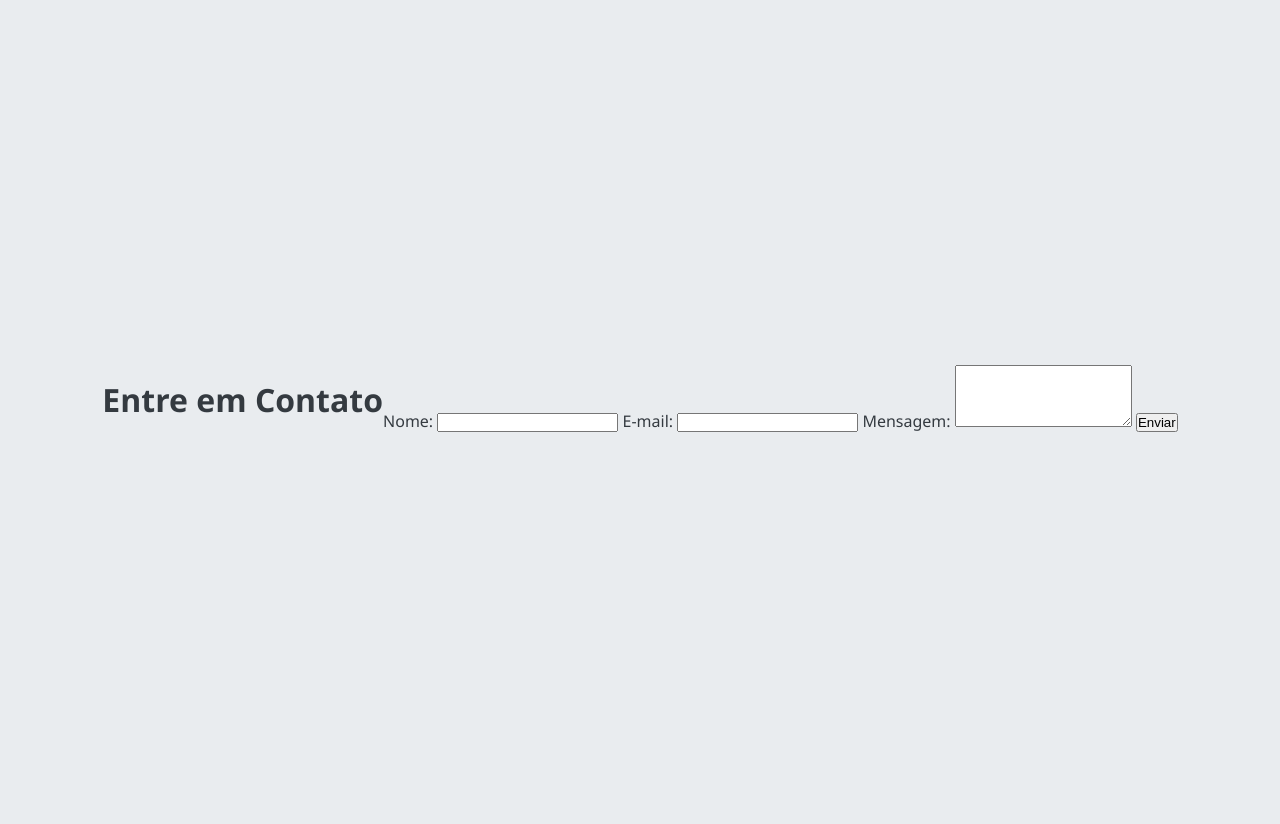
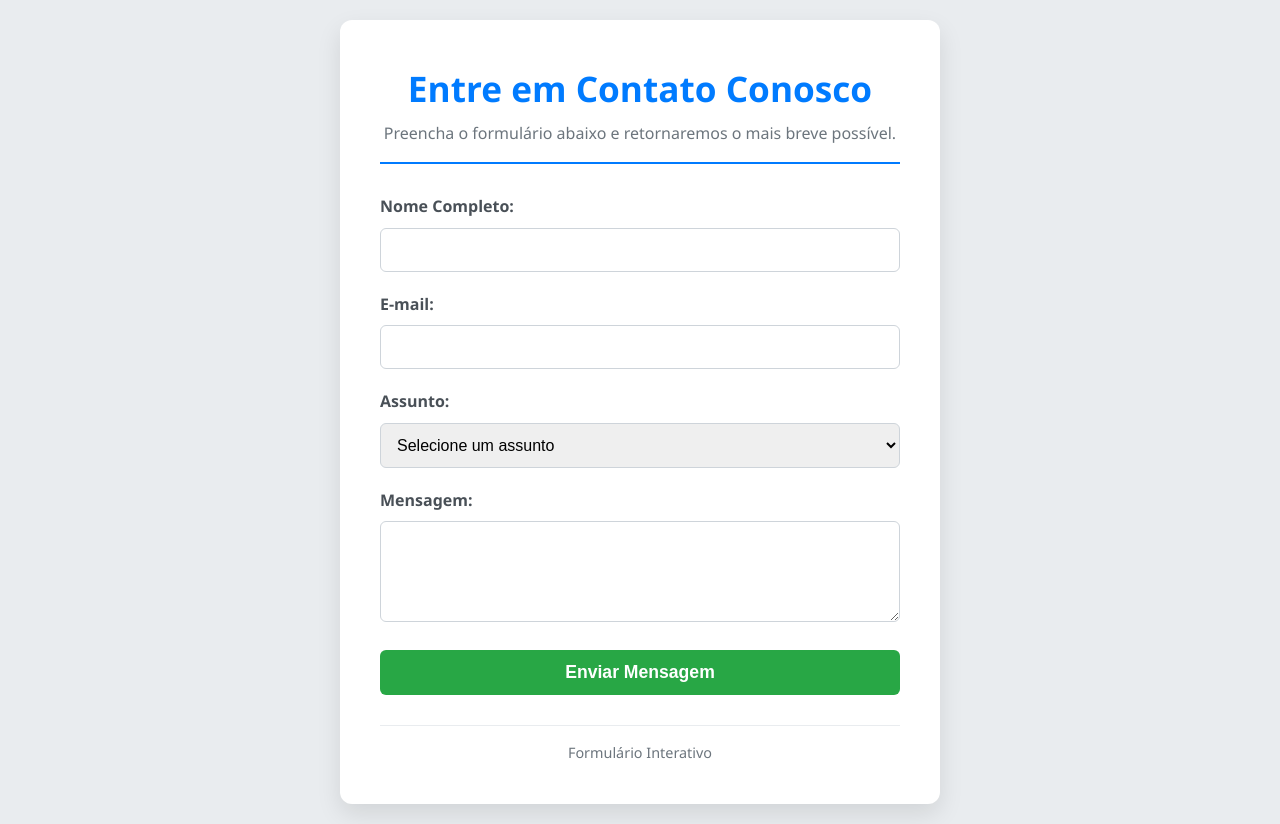
Before and after one commit to malulattaa/Gitflow_Project, a plain HTML site: page index.html in a window 1280 px wide. Before the commit the page ends 800 px from the top, so only its background shows below. Drawn offline with Linux system fonts and the light colour scheme.

Commit message:
feat(melhora-html): adiciona header, main, footer e estrutura semântica

```diff
--- a/index.html
+++ b/index.html
@@ -7,19 +7,41 @@
     <link rel="stylesheet" href="style.css">
 </head>
 <body>
-    <h1>Entre em Contato</h1>
-
-    <form id="contactForm">
-        <label for="nome">Nome:</label>
-        <input type="text" id="nome" name="nome" required />
-
-        <label for="email">E-mail:</label>
-        <input type="email" id="email" name="email" required />
-
-        <label for="mensagem">Mensagem:</label>
-        <textarea id="mensagem" name="mensagem" rows="4" required></textarea>
-
-        <button type="submit">Enviar</button>
-    </form>
+    <div class="container">
+        <header>
+            <h1>Entre em Contato Conosco</h1>
+            <p>Preencha o formulário abaixo e retornaremos o mais breve possível.</p>
+        </header>
+        <main>
+            <form id="contactForm">
+                <div class="form-group">
+                    <label for="nome">Nome Completo:</label>
+                    <input type="text" id="nome" name="nome" required>
+                </div>
+                <div class="form-group">
+                    <label for="email">E-mail:</label>
+                    <input type="email" id="email" name="email" required>
+                </div>
+                <div class="form-group">
+                    <label for="assunto">Assunto:</label>
+                    <select id="assunto" name="assunto" required>
+                        <option value="" disabled selected>Selecione um assunto</option>
+                        <option value="suporte">Suporte Técnico</option>
+                        <option value="comercial">Informações Comerciais</option>
+                        <option value="outros">Outros</option>
+                    </select>
+                </div>
+                <div class="form-group">
+                    <label for="mensagem">Mensagem:</label>
+                    <textarea id="mensagem" name="mensagem" rows="5" required></textarea>
+                </div>
+                <button type="submit" id="submitBtn">Enviar Mensagem</button>
+                <p id="feedbackMessage" class="feedback-message"></p>
+            </form>
+        </main>
+        <footer>
+            <p>Formulário Interativo</p>
+        </footer>
+    </div>
 </body>
 </html>
```
